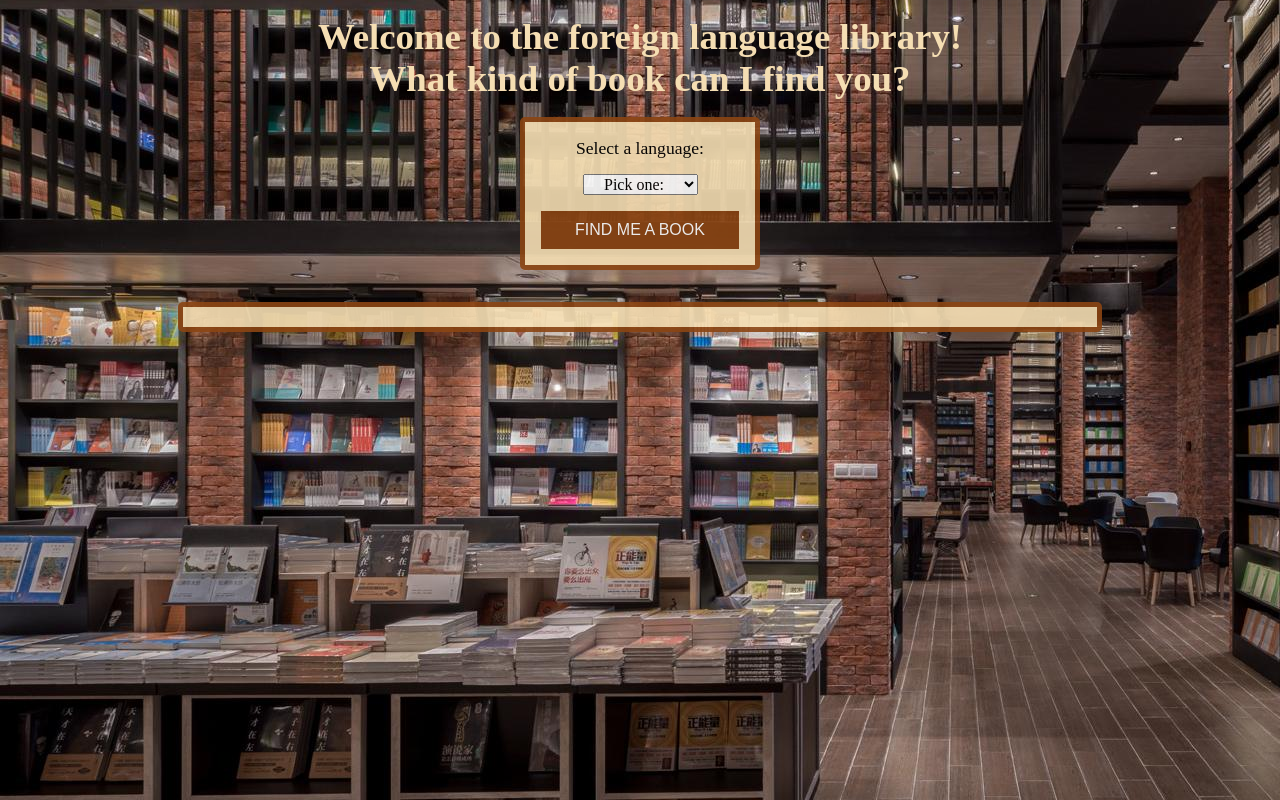
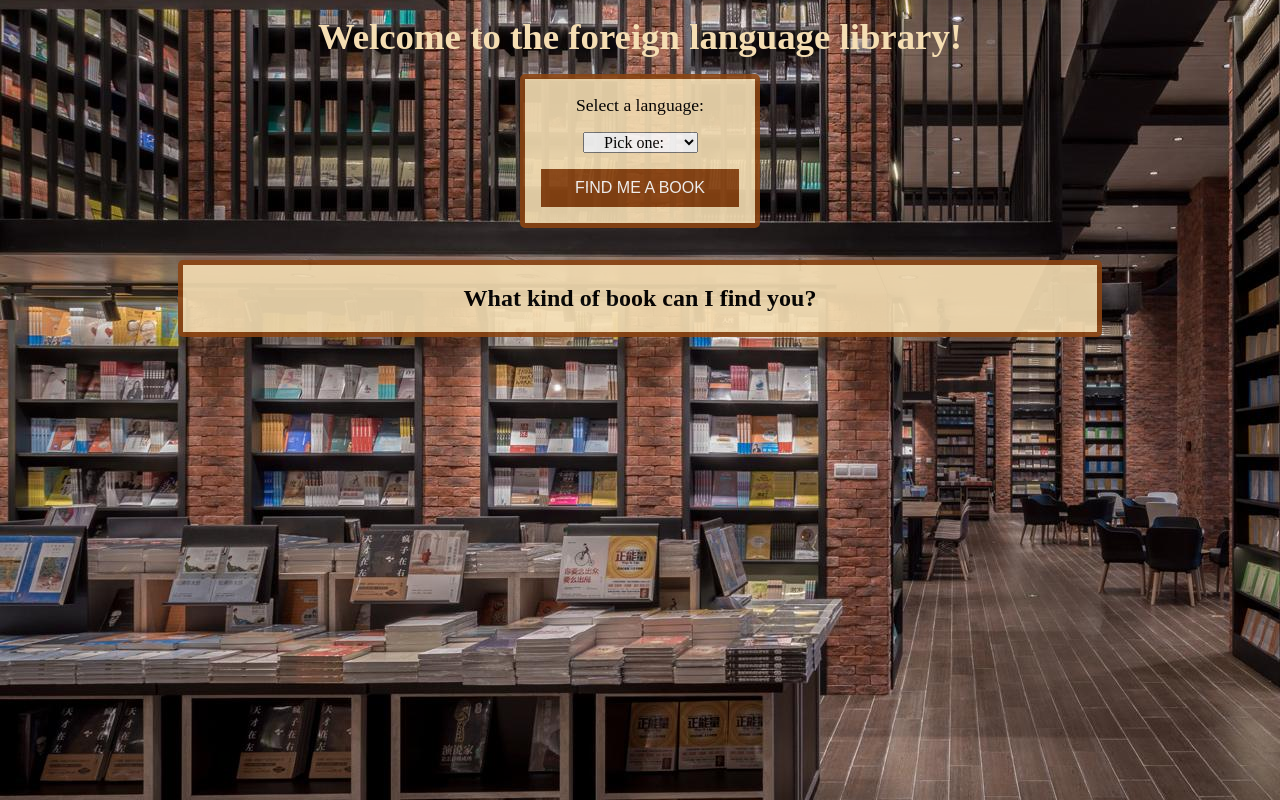
Before and after one commit to GHWhite419/galenWhiteProject3, a React (Create React App) app: page / in a window 1280 px wide. Built offline with nearby package versions, Linux system fonts and the light colour scheme.

Commit message:
Error handling succesfully implemented!

```diff
--- a/src/App.css
+++ b/src/App.css
@@ -367,6 +367,7 @@ button:active {
   margin: 2rem auto;
   border-radius: 5px;
   border: 5px solid saddlebrown;
+  padding: 0 1.5rem;
 }
 
 @media (max-width: 375px) {
--- a/src/App.js
+++ b/src/App.js
@@ -6,7 +6,7 @@ function App() {
     <div className="App">
       <main>
         <div className="wrapper">
-          <h1>Welcome to the foreign language library! What kind of book can I find you?</h1>
+          <h1>Welcome to the foreign language library!</h1>
           <BookInfo />
         </div>
       </main>
--- a/src/components/BookInfo.js
+++ b/src/components/BookInfo.js
@@ -7,6 +7,11 @@ const BookInfo = () => {
     const [getBook, setBook] = useState('');
     const [getLanguage, setLanguage] = useState('');
     const [message, setMessage] = useState('');
+
+    useEffect(() => {
+        setMessage('What kind of book can I find you?');
+    }, [])
+
 
     const getFormLang = (e, languageSelect) => {
         e.preventDefault();
@@ -22,7 +27,6 @@ const BookInfo = () => {
             }
         })
             .then((resp) => {
-                console.log(resp);
                 const randomNum = Math.floor(Math.random() * resp.data.docs.length);
                 const bookTitle = resp.data.docs[randomNum];
                 setBook(bookTitle);
@@ -30,18 +34,10 @@ const BookInfo = () => {
                     `I found the following book for you, which has a ${languageSelect} translation:`
                 )
             })
-            .catch((error) => {
-                setMessage(
-                    "Oops, I couldn't find a book for you. Try again!"
-                )
+            .catch(() => {
+                setMessage("Oops, I couldn't find a book for you. Try again!");
             })
-        // .then will conditionally display the results on the page, along with a little message.
-        // Add a throw/catch method which will render on the page instead of the above message.
     }
-
-    // useEffect(() => {
-    // }, [getLanguage]);
-
 
     return (
         <>
--- a/src/components/DisplayBook.js
+++ b/src/components/DisplayBook.js
@@ -4,7 +4,6 @@ const DisplayBook = (props) => {
             <h2>
                 {props.displayMessage}
             </h2>
-            {/* <h2>I found the following book for you, which has a {props.bookLanguage} translation:</h2> */}
             <h3>{props.bookName}</h3>
         </section>
     )
```
